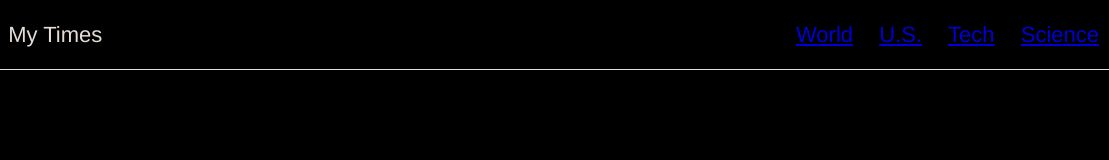
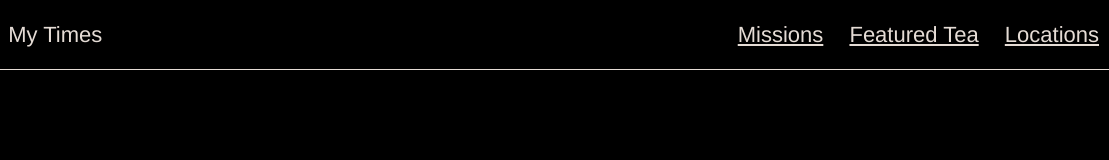
Before and after one commit to JonnyMoore/tea-cozy, a plain HTML site: page index.html in a window 1280 px wide. Shown: the full height of the page, 171-1280 px from the left. Drawn offline with Linux system fonts and the light colour scheme.

Commit message:
link color

```diff
--- a/index.html
+++ b/index.html
@@ -16,10 +16,9 @@
         <span>My Times</span>
       </div>
       <nav>
-      	<span><a href="#">World</a></span>
-      	<span><a href="#">U.S.</a></span>
-      	<span><a href="#">Tech</a></span>
-      	<span><a href="#">Science</a></span>
+      	<span><a href="#">Missions</a></span>
+      	<span><a href="#">Featured Tea</a></span>
+      	<span><a href="#">Locations</a></span>
       </nav>
     </header>
 
--- a/resources/css/style.css
+++ b/resources/css/style.css
@@ -9,6 +9,10 @@ body {
   font-size: 22px;
   color: seashell;
   opacity: 0.9
+}
+
+a {
+  color: seashell;
 }
 
 h2 {
```
